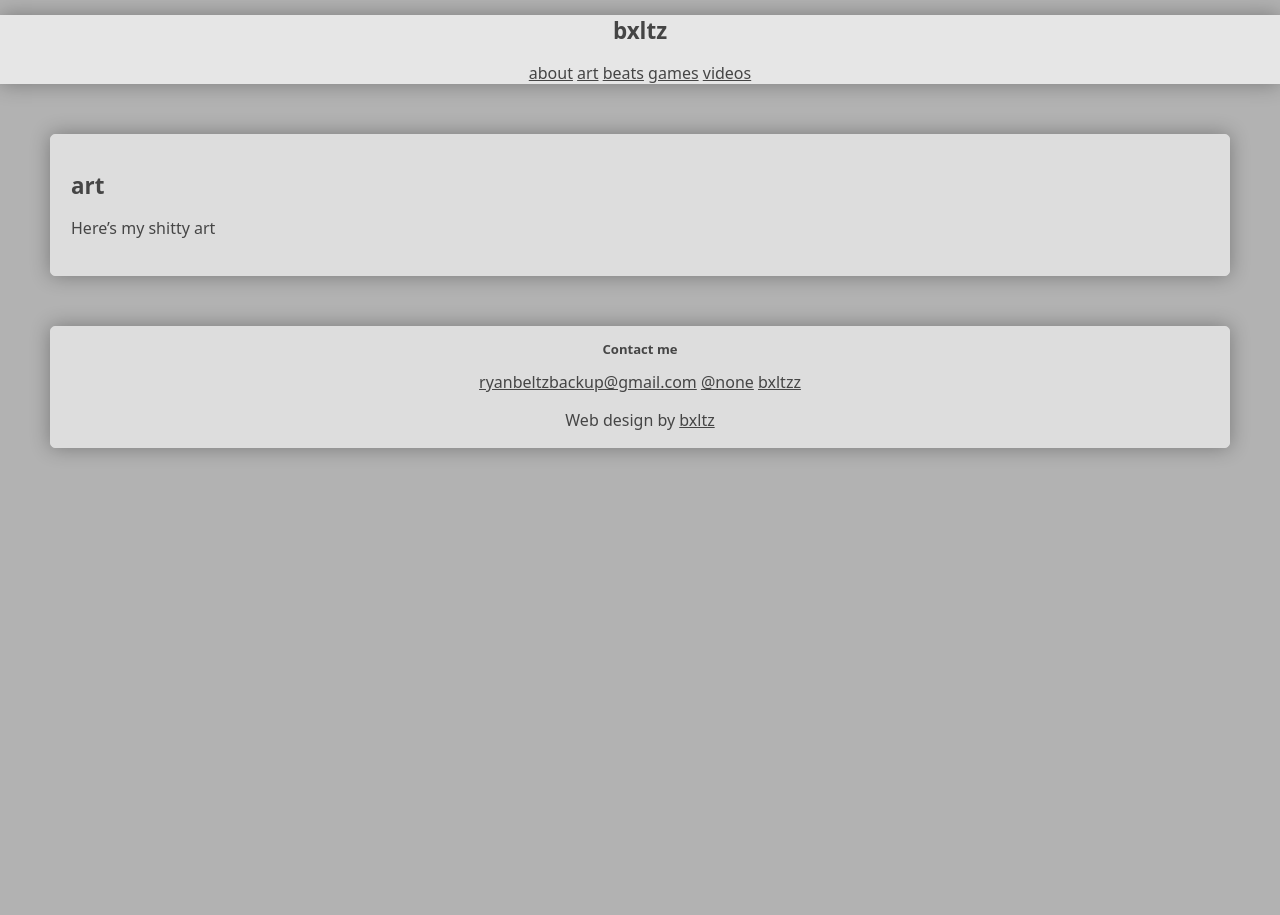
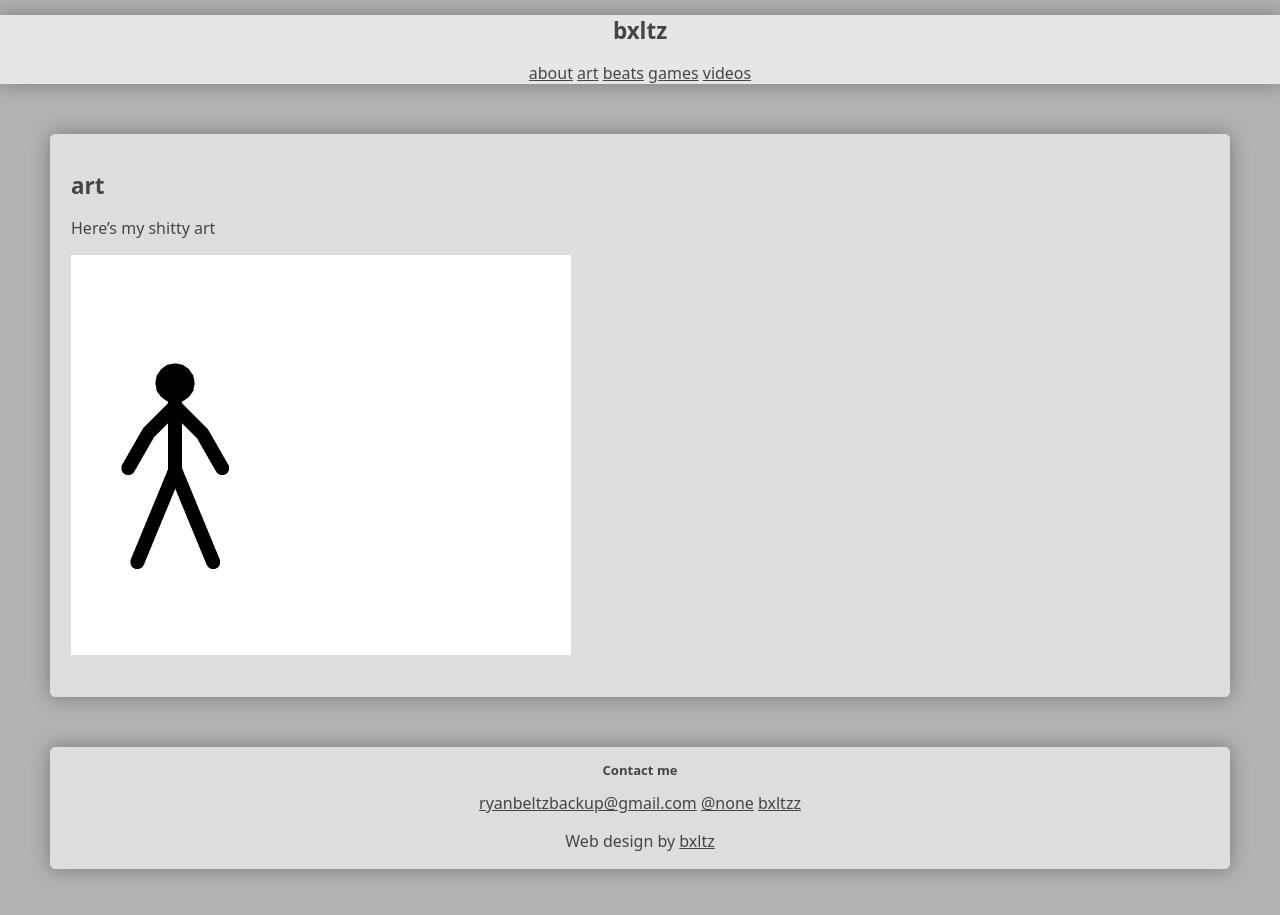
Before and after one commit to UberGM/ubergm.github.io, a Jekyll site: the page built from art.md, in a window 1280 px wide. Built offline with Jekyll 4.4.1, drawn with Linux system fonts in a browser that asks for light colours; some web fonts are replaced.

Commit message:
added art

```diff
--- a/art.md
+++ b/art.md
@@ -4,3 +4,5 @@ title: art
 permalink: /art/
 ---
 Here's my shitty art
+
+![animation test](/art/test.gif)
```
Also changed, not shown: art/test.gif (added).
